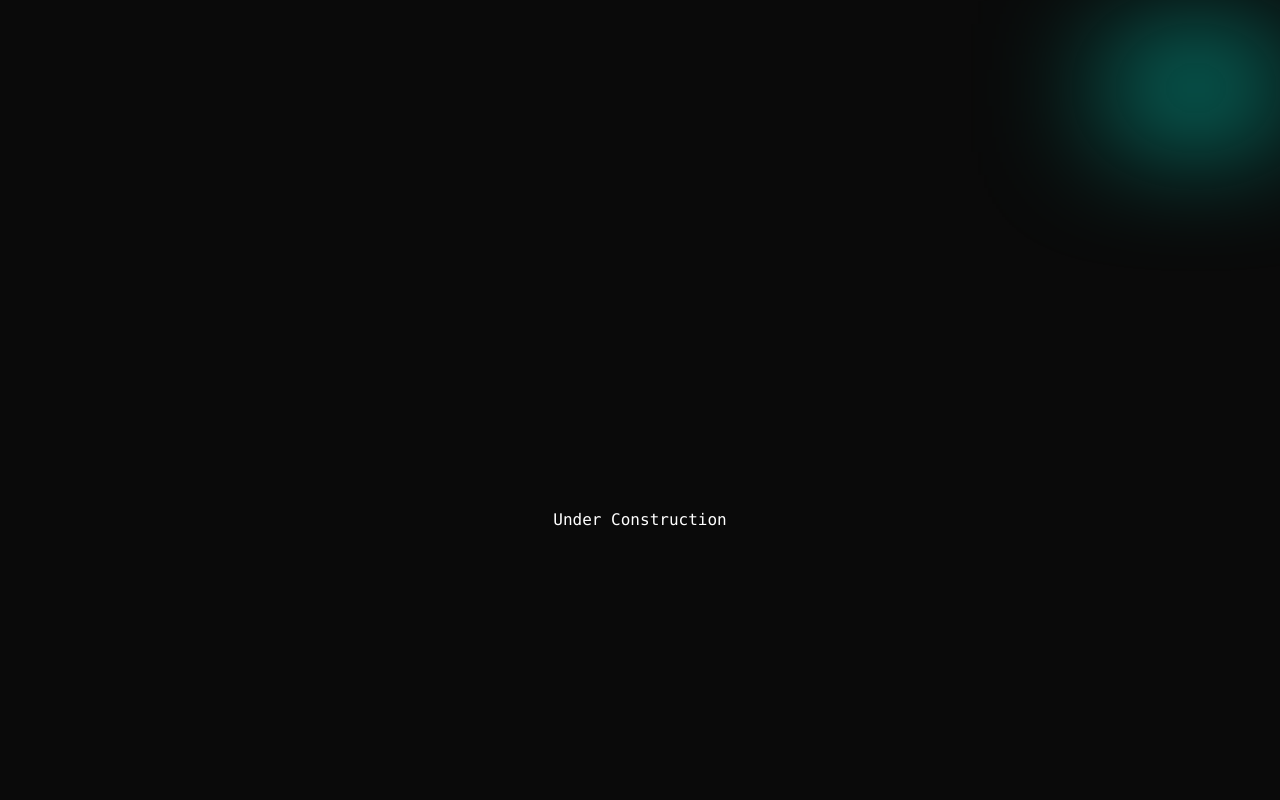
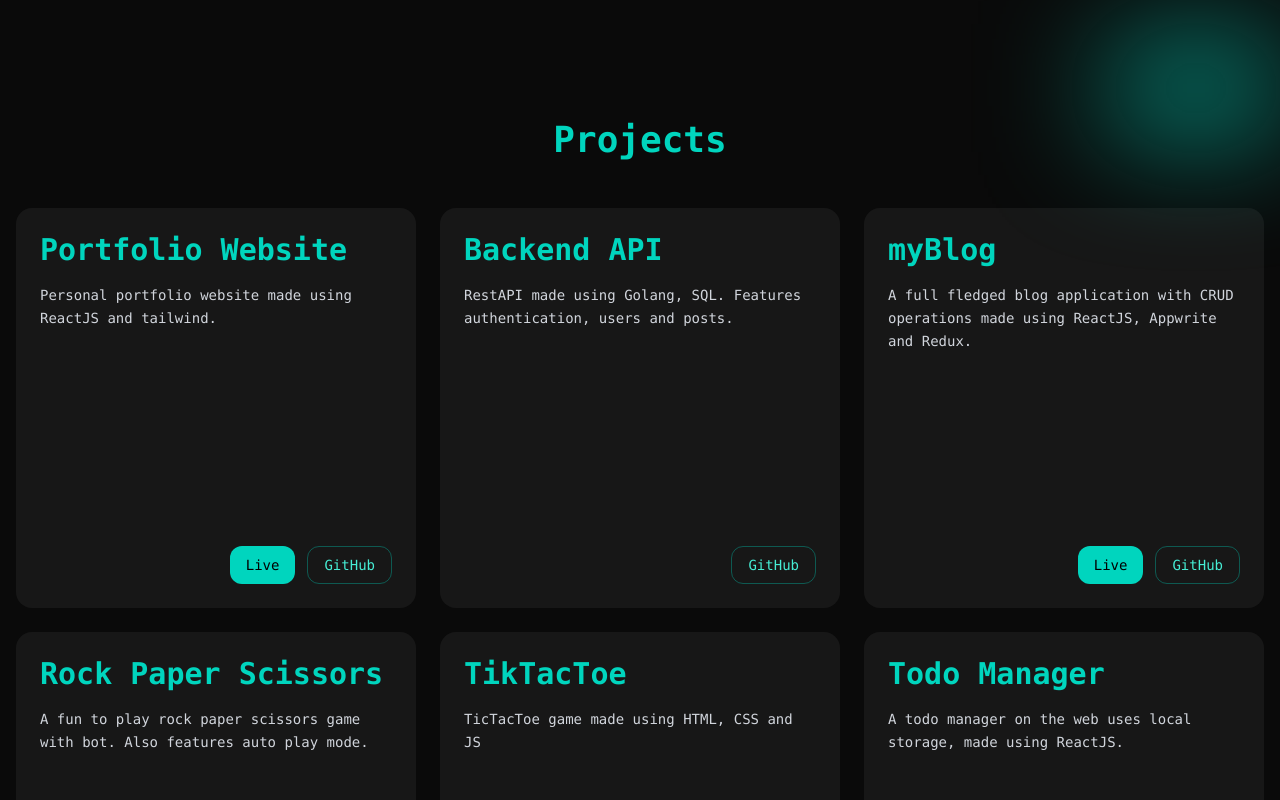
Before and after one commit to ArbAnk007/my-website, a React (Vite) app: page / in a window 1280 px wide. Shown: the part 680-1480 px from the top of the page. Built offline with nearby package versions, Linux system fonts and the light colour scheme.

Commit message:
add projects

```diff
--- /dev/null
+++ b/src/components/Card.jsx
@@ -0,0 +1,27 @@
+function Card({ title, desc, live = null, githubLink }) {
+	return (
+		<div className="md:h-100 md:w-100 h-72 w-72 bg-neutral-900 rounded-2xl p-6">
+			<div className="flex flex-col items-start justify-between h-full rounded-2xl">
+				<div className="flex flex-col items-start gap-y-4">
+					<p className="md:text-3xl text-xl font-semibold text-teal-400">{title}</p>
+					<p className="text-sm text-gray-300 leading-relaxed text-start">{desc}</p>
+				</div>
+
+				<div className="mt-6 flex justify-end w-full gap-3">
+					{live ? (
+						<a href={live} target="_blank" className="inline-flex items-center gap-2 rounded-xl px-4 py-2 text-sm font-medium text-black bg-teal-400 hover:bg-teal-300 active:scale-[0.98] transition cursor-pointer">
+							Live
+						</a>
+					) : (
+						""
+					)}
+					<a href={githubLink} target="_blank" className="inline-flex items-center gap-2 rounded-xl px-4 py-2 text-sm font-medium text-teal-300 border border-teal-500/40 hover:border-teal-400/80 hover:text-white transition cursor-pointer">
+						GitHub
+					</a>
+				</div>
+			</div>
+		</div>
+	);
+}
+
+export default Card;
--- a/src/components/Navbar.jsx
+++ b/src/components/Navbar.jsx
@@ -1,6 +1,6 @@
 function Navbar() {
 	return (
-		<nav className="flex justify-end items-center px-8 py-4 fixed right-0 left-0 backdrop-blur-lg z-10">
+		<nav className="flex justify-end items-center px-8 py-4 fixed top-0 right-0 left-0 backdrop-blur-lg z-10">
 			<div className="flex gap-6 text-sm">
 				<a href="#home" className="hover:text-teal-400">
 					Home
--- a/src/components/index.js
+++ b/src/components/index.js
@@ -1,5 +1,6 @@
 import Container from "./Container.jsx";
 import Navbar from "./Navbar.jsx";
 import Footer from "./Footer.jsx";
+import Card from "./Card.jsx";
 
-export { Container, Navbar, Footer };
+export { Container, Navbar, Footer, Card };
--- a/src/pages/Home.jsx
+++ b/src/pages/Home.jsx
@@ -1,5 +1,44 @@
 import { motion } from "framer-motion";
-import { Navbar, Footer } from "../components/index.js";
+import { Navbar, Footer, Card } from "../components/index.js";
+
+const projects = [
+	{
+		title: "Portfolio Website",
+		desc: "Personal portfolio website made using ReactJS and tailwind.",
+		live: "https://www.arbabansari.com",
+		githubLink: "https://github.com/ArbAnk007/my-website",
+	},
+	{
+		title: "Backend API",
+		desc: "RestAPI made using Golang, SQL. Features authentication, users and posts.",
+		live: null,
+		githubLink: "https://github.com/ArbAnk007/auth-backend-golang",
+	},
+	{
+		title: "myBlog",
+		desc: "A full fledged blog application with CRUD operations made using ReactJS, Appwrite and Redux.",
+		live: "https://blog.arbabansari.com",
+		githubLink: "https://github.com/ArbAnk007/myBlog",
+	},
+	{
+		title: "Rock Paper Scissors",
+		desc: "A fun to play rock paper scissors game with bot. Also features auto play mode.",
+		live: "https://arbank007.github.io/Rock-Paper-Scissors/",
+		githubLink: "https://github.com/ArbAnk007/Rock-Paper-Scissors",
+	},
+	{
+		title: "TikTacToe",
+		desc: "TicTacToe game made using HTML, CSS and JS",
+		live: "https://arbank007.github.io/TicTacToe/",
+		githubLink: "https://github.com/ArbAnk007/TicTacToe",
+	},
+	{
+		title: "Todo Manager",
+		desc: "A todo manager on the web uses local storage, made using ReactJS.",
+		live: "https://todo-react-eight-dusky.vercel.app/",
+		githubLink: "https://github.com/ArbAnk007/todo-react",
+	},
+];
 
 function Home() {
 	return (
@@ -19,10 +58,17 @@ function Home() {
 					</a>
 				</motion.div>
 			</section>
-			<section className="flex flex-col justify-center items-center text-center min-h-screen bg-neutral-950 relative" id="projects">
-				Under Construction
+			<section className="flex justify-center items-center flex-wrap gap-12 text-center min-h-screen bg-neutral-950 relative" id="projects">
+				<div className="text-teal-400 md:text-4xl text-2xl font-bold">Projects</div>
+				<div className="flex justify-center flex-wrap gap-6">
+					{projects.map((item) => (
+						<Card title={item.title} desc={item.desc} githubLink={item.githubLink} live={item.live} />
+					))}
+				</div>
 			</section>
 			<section className="flex flex-col justify-center items-center text-center min-h-screen bg-neutral-950 relative" id="contact">
+				<div className="h-16 w-42 bg-teal-400 blur-3xl absolute top-0 left-0 z-40"></div>
+				<div className="h-16 w-42 bg-teal-400 blur-3xl absolute bottom-0 right-0 z-40"></div>
 				Under Construction
 			</section>
 			<Footer />
```
